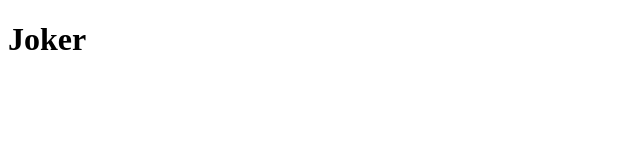
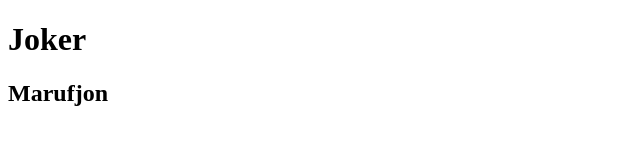
Before and after one commit to Marufjon25/index, a plain HTML site: page index.html in a window 1280 px wide. Shown: the whole page, without its empty margins (0-640 px from the left). Drawn offline with Linux system fonts and the light colour scheme.

Commit message:
Marufjon

```diff
--- a/index.html
+++ b/index.html
@@ -7,5 +7,10 @@
 </head>
 <body>
     <h1>Joker</h1>
+    <header>
+        <div>
+            <h2>Marufjon</h2>
+        </div>
+    </header>
 </body>
 </html>
```
